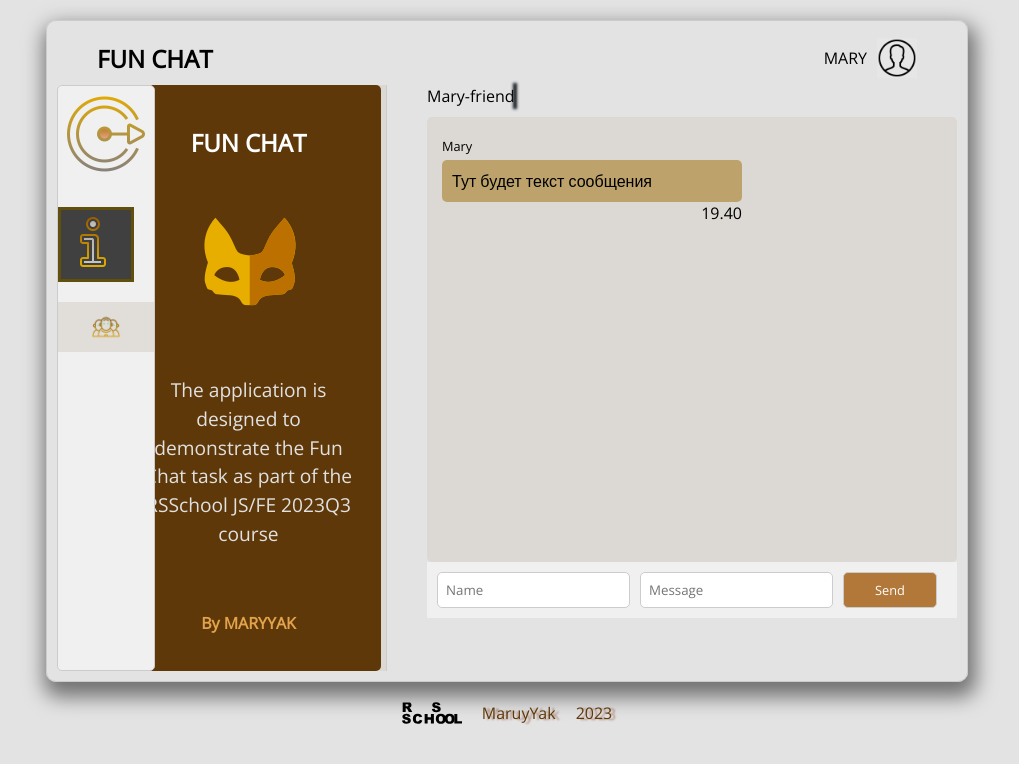
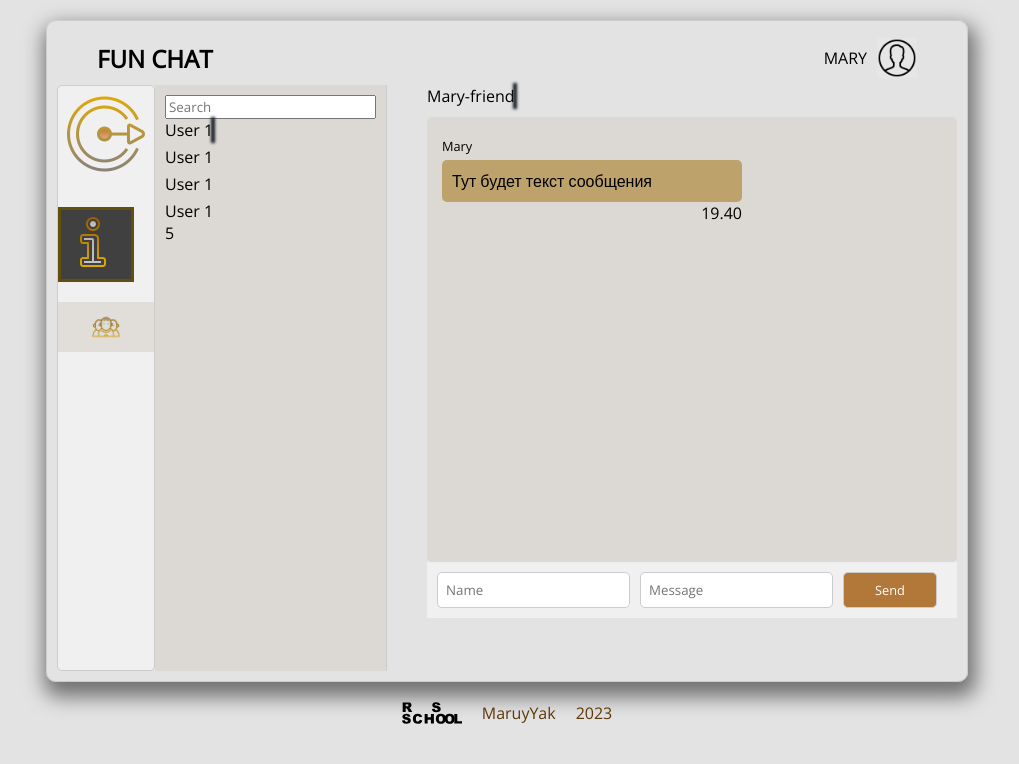
Before and after one commit to MaruyYak/onlineChat, a website built with webpack: page fun-chat/src/components/main-page/main-fun-chat.html in a window 1280 px wide. Shown: the whole page, without its empty margins (133-1152 px from the left). Built offline with nearby package versions, Linux system fonts and the light colour scheme; no server answers.

Commit message:
update build

```diff
--- a/fun-chat/src/components/auth-page/auth-page-view.ts
+++ b/fun-chat/src/components/auth-page/auth-page-view.ts
@@ -139,60 +139,6 @@ export class AuthPageView {
       });
     });
 
-    // const radioButtons = createElement({
-    //   tag: "div",
-    //   classes: ["radio-buttons"],
-    //   parent: formList
-    // });
-
-    // const maleLabel = createElement({
-    //   tag: "label",
-    //   text: "Male",
-    //   attributes: {
-    //     for: "male"
-    //   },
-    //   parent: radioButtons
-    // });
-    // const maleButton = createElement({
-    //   tag: "input",
-    //   attributes: {
-    //     type: "radio",
-    //     id: "male",
-    //     value:"male",
-    //   },
-    //   parent: radioButtons
-    // }) as HTMLInputElement;
-
-    // const femaleLabel = createElement({
-    //   tag: "label",
-    //   text: "Female",
-    //   attributes: {
-    //     for: "female"
-    //   },
-    //   parent: radioButtons
-    // });
-    // const felameButton = createElement({
-    //   tag: "input",
-    //   attributes: {
-    //     type: "radio",
-    //     id: "female",
-    //     value:"female",
-    //   },
-    //   parent: radioButtons
-    // }) as HTMLInputElement;
-
-    // maleButton.addEventListener("click", () => {
-    //   if (maleButton.checked) {
-    //     felameButton.checked = false
-    //   }
-    // })
-
-    // felameButton.addEventListener("click", () => {
-    //   if (felameButton.checked) {
-    //     maleButton.checked = false
-    //   }
-    // })
-
     const joinBtnListItem = createElement({
       tag: "li",
       parent: formList,
@@ -205,7 +151,8 @@ export class AuthPageView {
         type: "submit",
         id: "join-btn",
         name: "join",
-        alt: "Join"
+        alt: "Join",
+        value:"JOIN",
      },
       parent: joinBtnListItem,
     }) as HTMLInputElement;
--- a/fun-chat/src/components/main-page/chat-page-controller.ts
+++ b/fun-chat/src/components/main-page/chat-page-controller.ts
@@ -83,12 +83,12 @@ export class ChatController {
   }
 
   public showMessagesHistory(messages: Message[]) {
+    console.log("messages history", messages)
     this.messagesArr = messages.map((message) => ({
       message,
       htmlEl: this.showMessage(message)
     }))
   }
-
 
   public setReadStatus(message: Message) {
     const readMessage = this.messagesArr.find(mes => mes.message.id === message.id)
--- a/fun-chat/src/components/main-page/chat-page.css
+++ b/fun-chat/src/components/main-page/chat-page.css
@@ -197,6 +197,26 @@
   box-shadow: 0px 0px 3px 2px rgb(23 30 35);
   background: #7a7a7adb;
 }
+
+/* .message-icon {
+  position: relative;
+  display: inline-block;
+  width: 100%;
+  height: 24px;
+}
+
+.message-count {
+  position: absolute;
+  top: 0px;
+  right: 5px;
+  background: rgba(194, 0, 0, 0.885);
+  color: white;
+  border-radius: 100%;
+  padding: 2px 6px;
+  font-size: 0.6em;
+  font-weight: bold;
+} */
+
 
 .chat-area {
   display: flex;
@@ -433,11 +453,9 @@
   text-decoration: none;
   font-size: 1em;
   color: #5e3809;
-  text-shadow: 4px 1px 2px rgb(113 48 20 / 46%);
 }
 .footer-info span {
   font-size: 1em;
   font-weight: 500;
   color: #5e3809;
-  text-shadow: 4px 1px 2px rgb(113 48 20 / 46%);
 }
--- a/fun-chat/src/components/main-page/main-fun-chat.html
+++ b/fun-chat/src/components/main-page/main-fun-chat.html
@@ -48,16 +48,21 @@
               </li>
               <li id="user">User 1</li>
               <li id="user">User 1</li>
-              <li id="user">User 1</li>
+              <li id="user">User 1
+                <div class="message-icon">
+                  <span class="message-count">5</span>
+                </div>
+              </li>
+
           </ul>
         </div>
 
-        <div class="chat-info">
+        <!-- <div class="chat-info">
           <h3 class="info-title">FUN CHAT</h3>
           <img src="../../assets/logo.png" alt="">
           <p>The application is designed to demonstrate the Fun Chat task as part of the RSSchool JS/FE 2023Q3 course</p>
           <a href="https://github.com/MaruyYak">By MARYYAK</a>
-        </div>
+        </div> -->
 
         <div class="chat-content">
             <div class="chat-area">
--- a/fun-chat/src/components/users/users-controller.ts
+++ b/fun-chat/src/components/users/users-controller.ts
@@ -39,10 +39,12 @@ export class UserListController {
         classes: ["status", `${classStus}`],
         parent: userItem
       });
+
       this.userListArr.push({user: user, htmlEl: userItem})
     });
 
   }
+
 
   public setStatus(user: User) {
     const externalUser = this.userList.find(item => item.login === user.login);
```
Also changed, not shown: fun-chat/src/components/main-page/chat-page-view.ts (+0 -14 lines), fun-chat/dist/bundle.css, fun-chat/dist/index.js, 2 other files.
